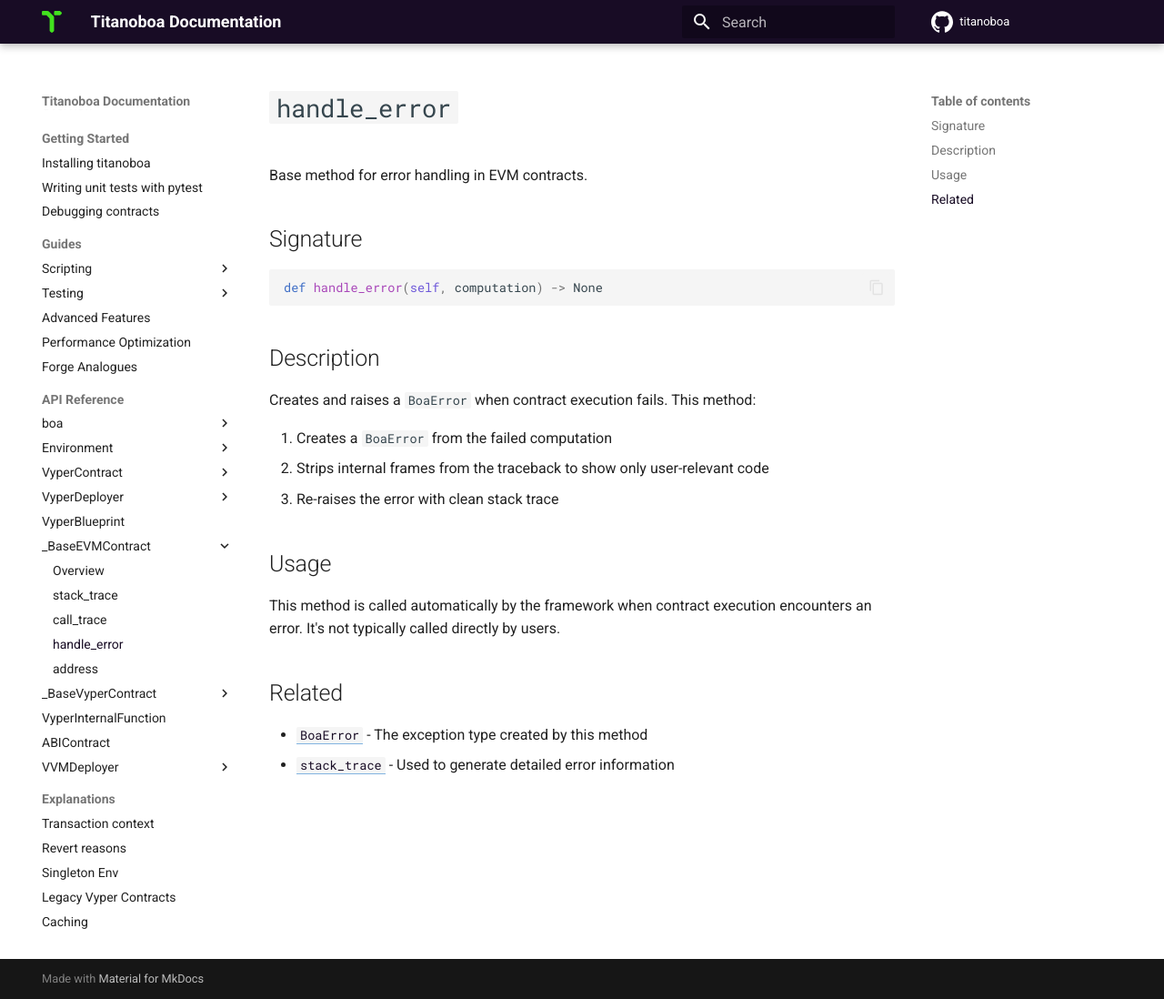
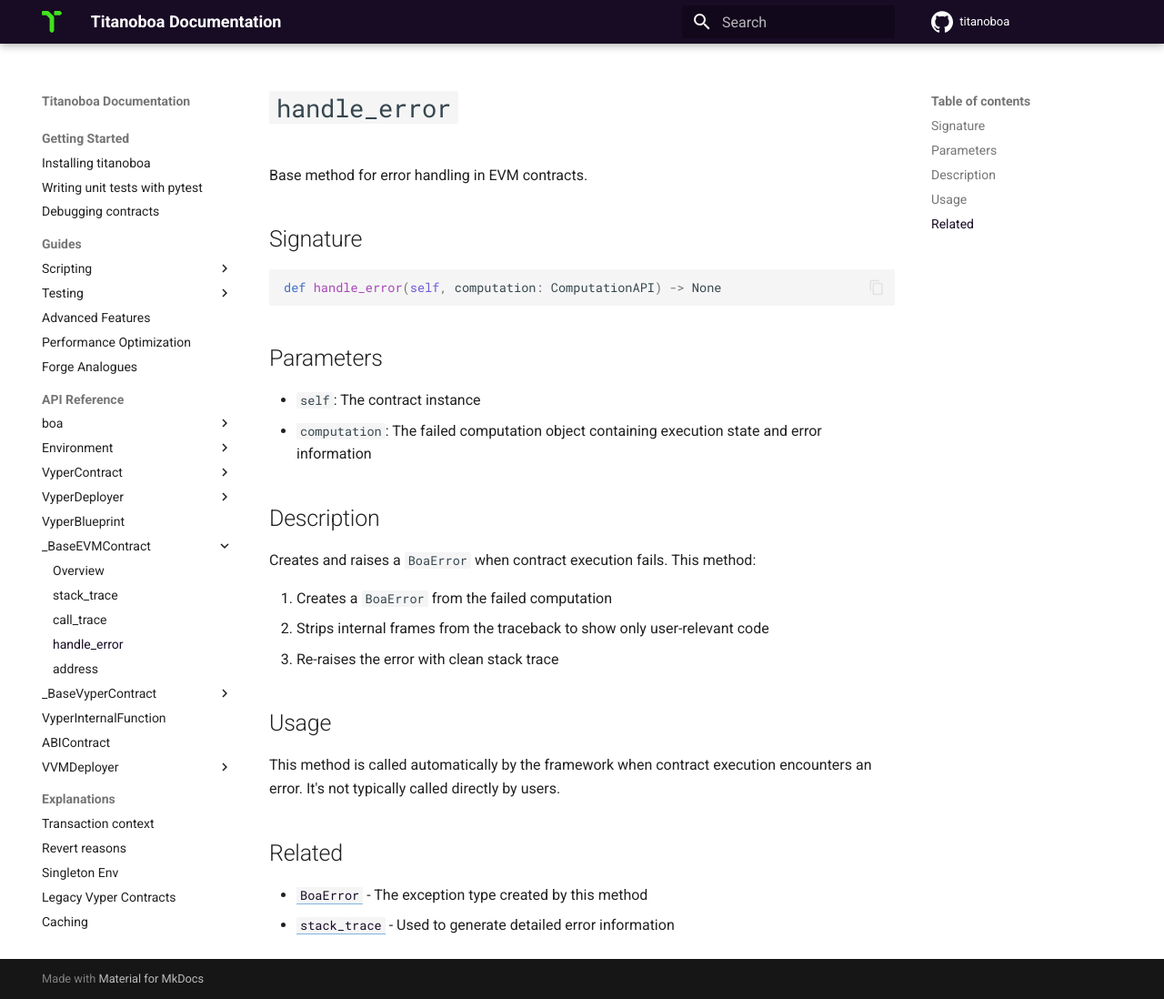
Before and after one commit to vyperlang/titanoboa, an MkDocs documentation site: the page built from docs/api/common_classes/handle_error.md, in a window 1280 px wide and 1098 px high. Shown: the whole window at 91% size. Built offline with MkDocs 1.6.1 and Material for MkDocs 9.7.7, drawn with Linux system fonts in a browser that asks for light colours; comment, search, counter and statistics services are not loaded.

Commit message:
fix missing signatures

````diff
--- a/docs/api/common_classes/handle_error.md
+++ b/docs/api/common_classes/handle_error.md
@@ -5,8 +5,13 @@ Base method for error handling in EVM contracts.
 ## Signature
 
 ```python
-def handle_error(self, computation) -> None
+def handle_error(self, computation: ComputationAPI) -> None
 ```
+
+## Parameters
+
+- `self`: The contract instance
+- `computation`: The failed computation object containing execution state and error information
 
 ## Description
 
````
Also changed, not shown: 1 other file.
